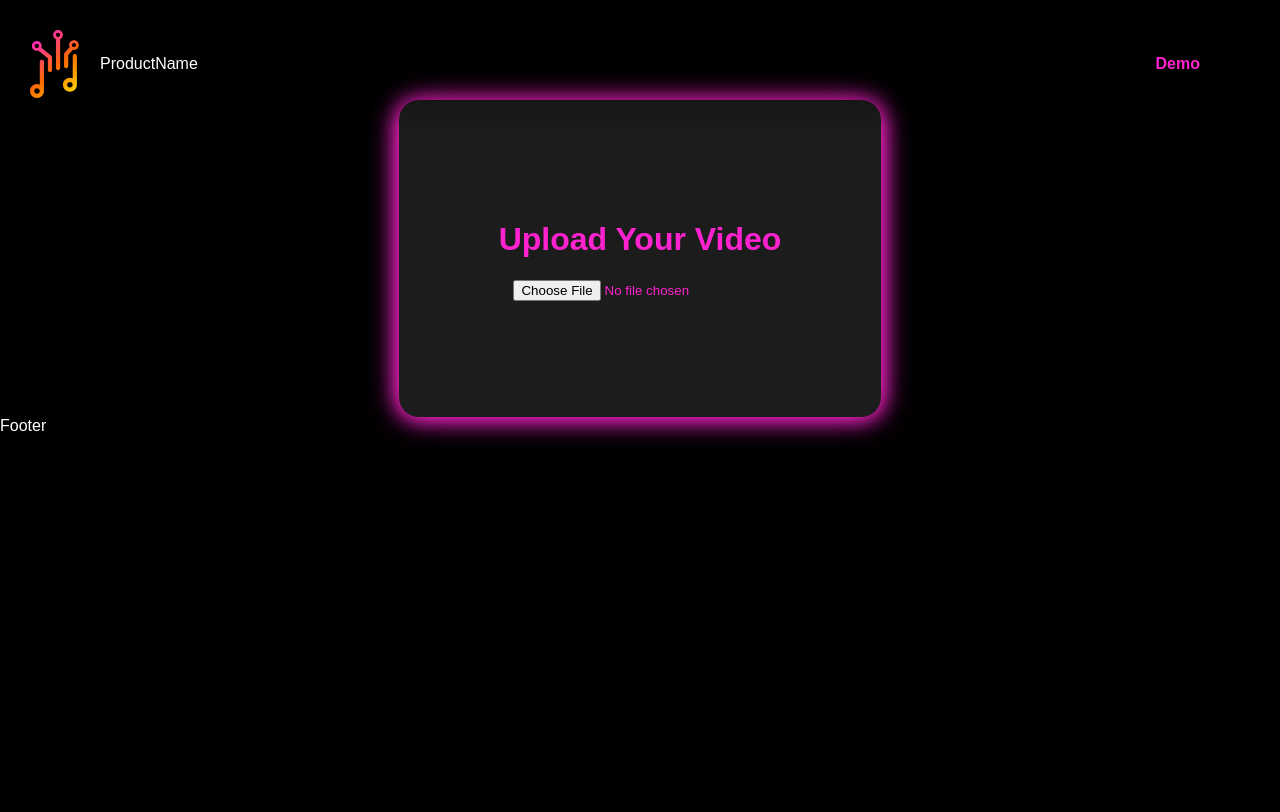
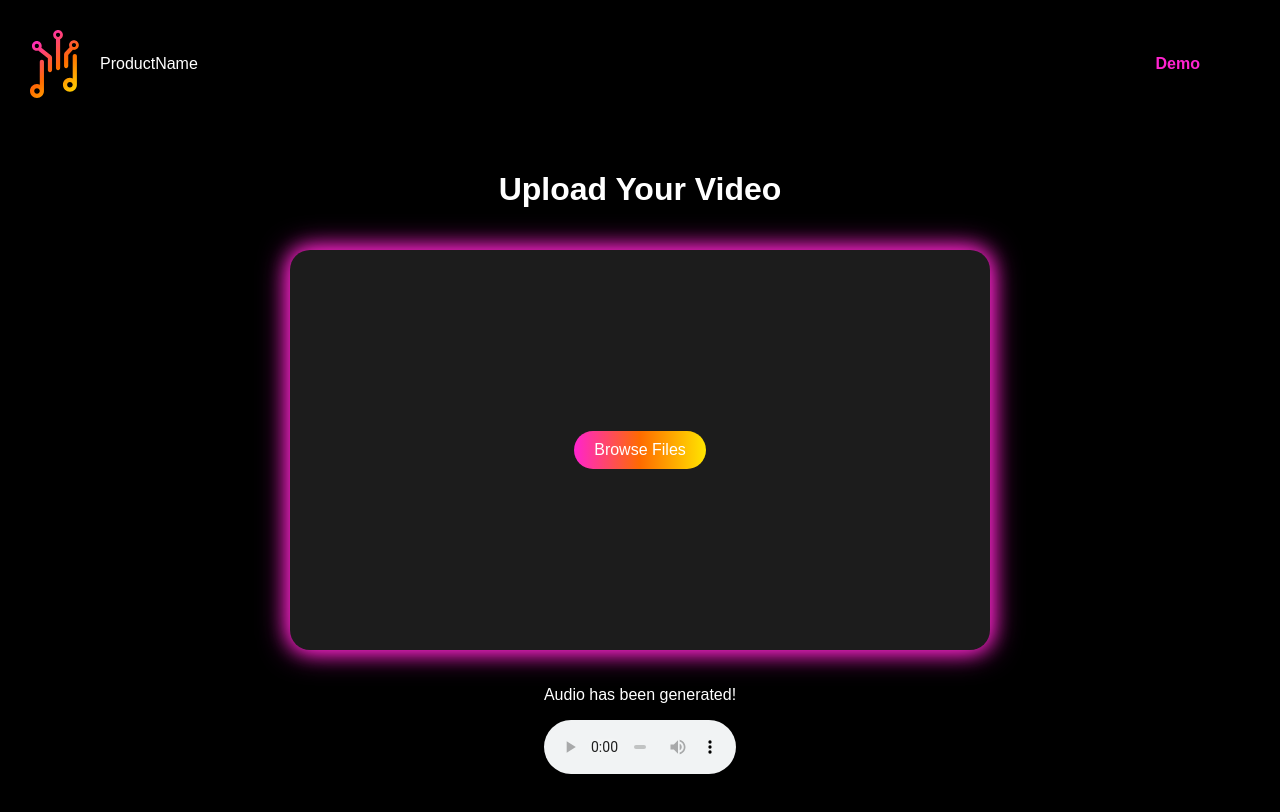
Before and after one commit to ryanmckim/CalHacks2023, a React (Create React App) app in the folder frontend/: page /demo in a window 1280 px wide. Shown: the top 812 px of the page. Built offline with nearby package versions, Linux system fonts and the light colour scheme.

Commit message:
finished video uploader styling

```diff
--- a/frontend/src/App.css
+++ b/frontend/src/App.css
@@ -16,7 +16,7 @@ a {
 .gradientFont {
   font-size: 5em;
   font-weight: bold;
-  background: linear-gradient(to right, #ff23cf,  #FF6B00, #FFE500);
+  background: linear-gradient(to right, #ff23cf, #ff6b00, #ffe500);
   background-clip: text;
   -webkit-text-fill-color: transparent;
 }
@@ -89,7 +89,6 @@ nav {
   /* z-index: 0; */
 }
 
-
 /* VIDEO UPLOAD */
 
 .videoUpload {
@@ -103,17 +102,120 @@ nav {
 .demoContent {
   display: flex;
   justify-content: center;
+  padding-top: 50px;
 }
 
-.videoUpload {
+.VideoInput {
   display: flex;
   flex-direction: column;
   align-items: center;
   justify-content: center;
   padding: 100px;
+  margin-top: 20px;
   border-radius: 20px;
   background-color: #1c1c1c;
   box-shadow: 0 0 20px #ff23cf, 0 0 30px #ff23cf;
   color: #ff23cf;
-  max-width: 60%;
+  width: 500px;
+  height: 200px;
 }
+
+.VideoInput input {
+  display: none;
+  margin: 20px;
+}
+
+.VideoInputted input {
+  display: none;
+}
+
+.VideoInputted label {
+  display: none;
+}
+
+.VideoInput label {
+  background: linear-gradient(to right, #ff23cf, #ff6b00, #ffe500);
+  color: white;
+  padding: 10px 20px;
+  border-radius: 20px;
+  cursor: pointer;
+}
+
+.VideoInput h1 {
+  padding-bottom: 20px;
+}
+
+audio {
+  width: 100%;
+  padding-bottom:100px;
+}
+
+.VideoInput_footer {
+  display: flex;
+  text-align: center;
+  flex-direction: column;
+  justify-content: center;
+  align-items: center;
+  width: 100%;
+  margin-top: 20px;
+}
+.center{
+  text-align: center;
+  display: flex;
+  justify-content: center;
+  align-items: center;
+  flex-direction: column;
+}
+.lds-ripple {
+  display: flex;
+  justify-content: center;
+  align-items: center;
+  position: relative;
+  width: 80px;
+  height: 80px;
+}
+
+.lds-ripple p {
+  margin-top: 100px;
+  text-align: center;
+}
+.lds-ripple div {
+  position: absolute;
+  border: 4px solid #ff23cf;
+  opacity: 1;
+  border-radius: 50%;
+  animation: lds-ripple 1s cubic-bezier(0, 0.2, 0.8, 1) infinite;
+}
+.lds-ripple div:nth-child(2) {
+  animation-delay: -0.5s;
+}
+@keyframes lds-ripple {
+  0% {
+    top: 36px;
+    left: 36px;
+    width: 0;
+    height: 0;
+    opacity: 0;
+  }
+  4.9% {
+    top: 36px;
+    left: 36px;
+    width: 0;
+    height: 0;
+    opacity: 0;
+  }
+  5% {
+    top: 36px;
+    left: 36px;
+    width: 0;
+    height: 0;
+    opacity: 1;
+  }
+  100% {
+    top: 0px;
+    left: 0px;
+    width: 72px;
+    height: 72px;
+    opacity: 0;
+  }
+}
--- a/frontend/src/VideoInput.js
+++ b/frontend/src/VideoInput.js
@@ -7,7 +7,7 @@ export default function VideoInput(props) {
 
   const [source, setSource] = React.useState();
 
-  const audio = null;
+  const audio = true;
 
   const handleFileChange = (event) => {
     const file = event.target.files[0];
@@ -20,14 +20,19 @@ export default function VideoInput(props) {
   };
 
   return (
-    <div className="VideoInput">
+    <div>
+      <div className={source ? "VideoInputted" : "VideoInput"}>
+        <label for="vidInput">Browse Files</label>
+
         <input
+          id="vidInput"
           ref={inputRef}
           className="VideoInput_input"
           type="file"
           onChange={handleFileChange}
           accept=".mov,.mp4"
         />
+      </div>
       {/* {!source && <button onClick={handleChoose}>Choose</button>} */}
       {source && (
         <video
@@ -38,9 +43,25 @@ export default function VideoInput(props) {
           src={source}
         />
       )}
-      {audio && <audio className="VideoInput_video" controls src={audio} />}
       <div className="VideoInput_footer">
-        {audio ? <p>Audio has been generated!</p> : <p></p>}
+        {audio ? (
+          <div>
+            <p>Audio has been generated!</p>
+            <audio className="VideoInput_video" controls src={audio} />
+          </div>
+        ) : source ? (
+            <div className="center">
+          <div className="lds-ripple">
+            <div></div>
+            <div></div>
+
+          </div>
+          <p>Generating audio file...</p>
+            </div>
+
+        ) : (
+          <p>Upload a video to generate audio</p>
+        )}
       </div>
     </div>
   );
--- a/frontend/src/components/Footer.js
+++ /dev/null
@@ -1,9 +0,0 @@
-const Footer = () => {
-    return (
-      <footer>
-        Footer
-      </footer>
-    );
-  };
-
-  export default Footer;
--- a/frontend/src/pages/Demo.js
+++ b/frontend/src/pages/Demo.js
@@ -1,5 +1,4 @@
 import NavBar from "../components/NavBar";
-import Footer from "../components/Footer";
 import VideoInput from "../VideoInput";
 
 const Demo = () => {
@@ -9,12 +8,11 @@ const Demo = () => {
       <main className="demoContent">
         <div className="videoUpload">
           <h1>Upload Your Video</h1>
-          <VideoInput width={400} height={300} />
+          <VideoInput width={500} height={400} />
         </div>
         <div className="demoText">
         </div>
       </main>
-      <Footer />
     </>
   );
 };
--- a/frontend/src/pages/Home.js
+++ b/frontend/src/pages/Home.js
@@ -1,5 +1,4 @@
 import NavBar from "../components/NavBar";
-import Footer from "../components/Footer";
 import Button from "../components/Button";
 import divider from "../imgs/divider.svg";
 import { NavLink } from "react-router-dom";
@@ -21,11 +20,10 @@ const Home = () => {
             inceptos himenaeos. Curabitur tempus urna at turpis condimentum
             lobortis.
           </p>
-            <NavLink className= "btn-primary" to="/demo">Demo</NavLink>
+            <NavLink className= "btn-primary" to="/demo">Get Started</NavLink>
         </div>
         <img alt="divider" className="divider" src={divider} />
       </main>
-      <Footer />
     </>
   );
 };
```
Lines whose indentation alone changed are shown as unchanged.
